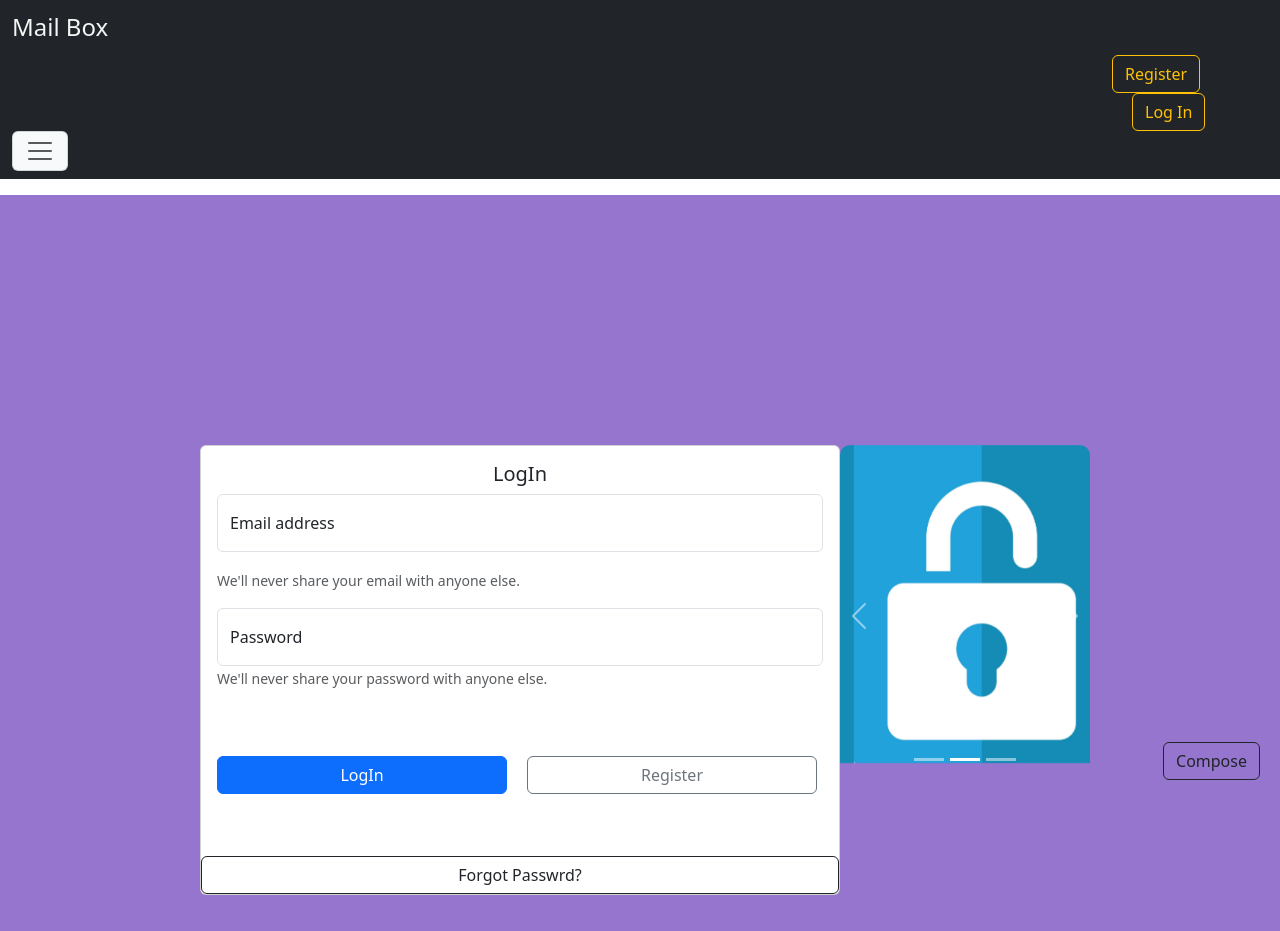
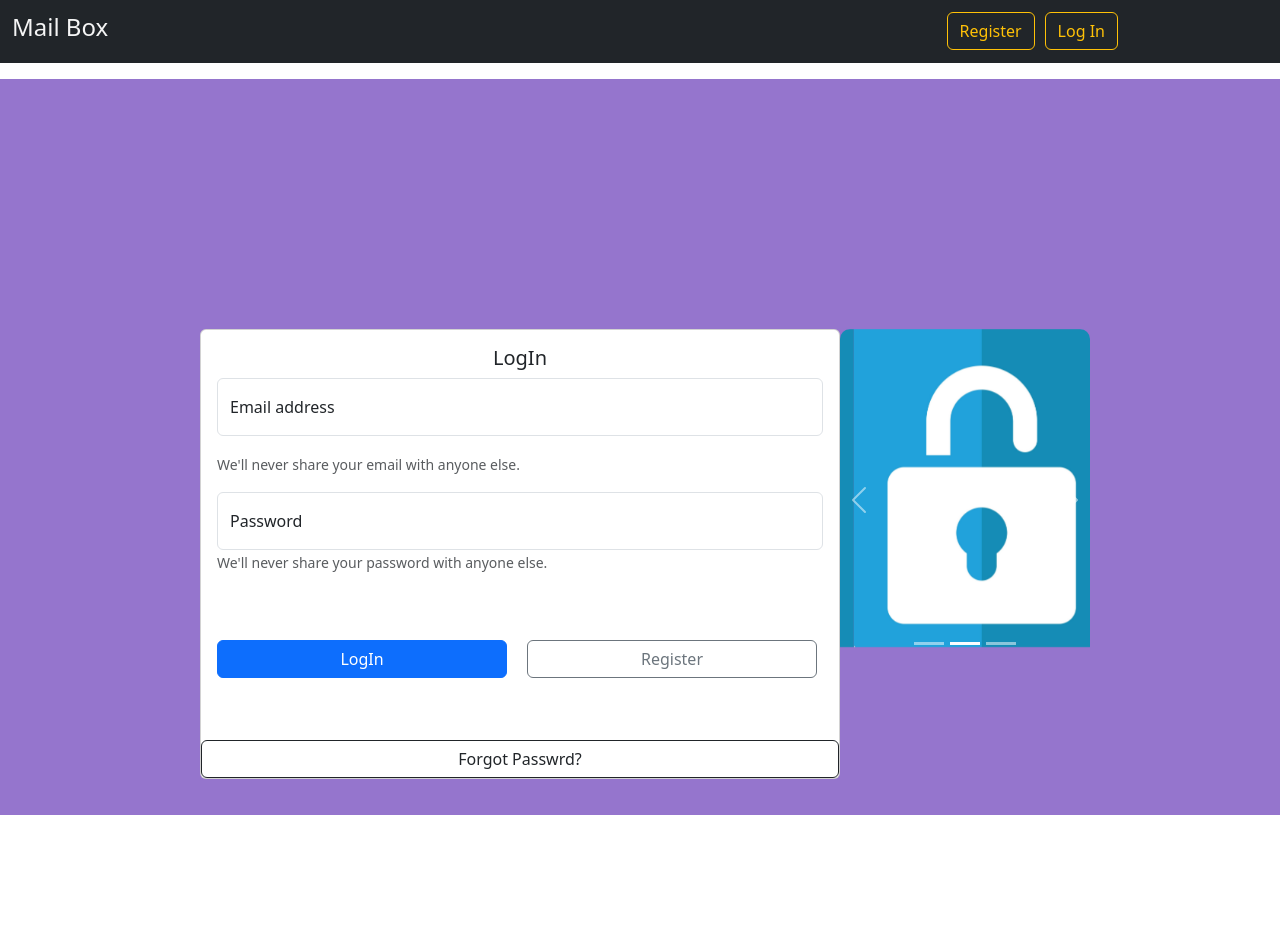
Before and after one commit to Siddharth0101/React_MailBox_Redux, a React (Create React App) app: page /auth in a window 1280 px wide. After the commit the page ends 815 px from the top, so only its background shows below. Built offline with nearby package versions, Linux system fonts and the light colour scheme.

Commit message:
UI change

```diff
--- a/src/components/AuthCard/AuthCard.js
+++ b/src/components/AuthCard/AuthCard.js
@@ -4,6 +4,9 @@ import FloatingLabel from "react-bootstrap/FloatingLabel";
 import { Button } from "react-bootstrap";
 import { useRef, useState } from "react";
 import AlertUi from "../UI/AlertUi";
+import { useDispatch } from "react-redux";
+import { TokenSliceActions } from "../../store/TokenSlice";
+import { useNavigate } from "react-router-dom";
 const AuthCard = () => {
   const [isLogin, setIsLogin] = useState(true);
   const [passError, setPassError] = useState(false);
@@ -14,6 +17,8 @@ const AuthCard = () => {
   const emailRef = useRef();
   const passRef = useRef();
   const confirmPassRef = useRef();
+  const dispatch = useDispatch();
+  const navigate = useNavigate();
   const switchHandler = () => {
     resetAlerts();
     setIsLogin((prevState) => !prevState);
@@ -53,9 +58,9 @@ const AuthCard = () => {
         );
         if (response.ok) {
           const responseData = await response.json();
-          // dispatch(TokenSliceActions.LogIn(responseData.idToken));
+          dispatch(TokenSliceActions.LogIn(responseData.idToken));
           localStorage.setItem("token", responseData.idToken);
-          // navigate("/receive");
+          navigate("/inbox");
         }
         if (!response.ok) {
           if (response.status === 400) {
--- a/src/components/Header/Header.js
+++ b/src/components/Header/Header.js
@@ -10,11 +10,16 @@ import Modal from "react-bootstrap/Modal";
 import FloatingLabel from "react-bootstrap/FloatingLabel";
 import ReactQuill from "react-quill";
 import "react-quill/dist/quill.snow.css";
+import { useDispatch, useSelector } from "react-redux";
+import { TokenSliceActions } from "../../store/TokenSlice";
 const Header = () => {
+  const isLogin = useSelector((state) => state.LogInStore.isLogged);
+  console.log(isLogin);
   const [content, setContent] = useState("");
   const quillRef = useRef(null);
   const emailRef = useRef();
   const subjectRef = useRef();
+  const dispatch = useDispatch();
   const modules = {
     toolbar: [
       [{ header: "1" }, { header: "2" }, { font: [] }],
@@ -66,6 +71,10 @@ const Header = () => {
     }
     console.log(emailInput);
     console.log(subjectInput);
+  };
+  const logOutHandler = () => {
+    dispatch(TokenSliceActions.LogOut());
+    localStorage.removeItem("token");
   };
   return (
     <div>
@@ -148,24 +157,51 @@ const Header = () => {
           <Navbar.Brand style={{ color: "whitesmoke" }}>
             <h4>Mail Box</h4>
           </Navbar.Brand>
-          <div style={{ marginLeft: "1100px" }}>
+          {!isLogin && (
+            <div>
               <NavLink to="/auth">
-              <Button variant="outline-warning">Register</Button>
-              <Button variant="outline-warning" style={{ marginLeft: "20px" }}>
+                <Button
+                  variant="outline-warning"
+                  style={{ marginRight: "10px" }}
+                >
+                  Register
+                </Button>
+                <Button
+                  variant="outline-warning"
+                  style={{ marginRight: "150px" }}
+                >
                   Log In
                 </Button>
               </NavLink>
             </div>
+          )}
+          {isLogin && (
+            <div>
+              <NavLink to="/auth">
+                <Button
+                  variant="outline-danger"
+                  style={{ marginLeft: "1300px" }}
+                  onClick={logOutHandler}
+                >
+                  Log Out
+                </Button>
+              </NavLink>
+            </div>
+          )}
+          {isLogin && (
             <div style={{ position: "fixed", bottom: 20, right: 20 }}>
               <Button variant="outline-dark" onClick={handleShow}>
                 Compose
               </Button>
             </div>
+          )}
+          {isLogin && (
             <Navbar.Toggle
               aria-controls={`offcanvasNavbar-expand-${false}`}
               onClick={toggleHandler}
               className="bg-light"
             />
+          )}
           {show && (
             <Navbar.Offcanvas
               show={show}
```
Lines whose indentation alone changed are shown as unchanged.
